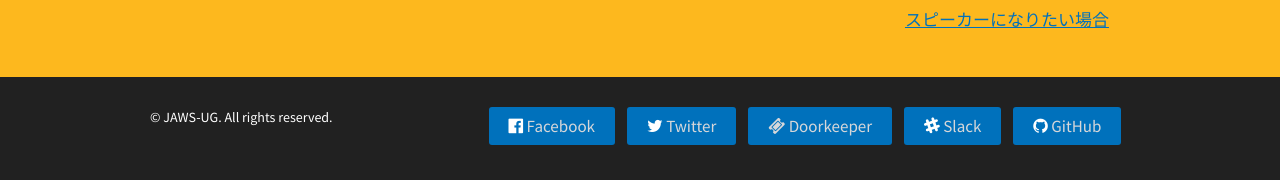
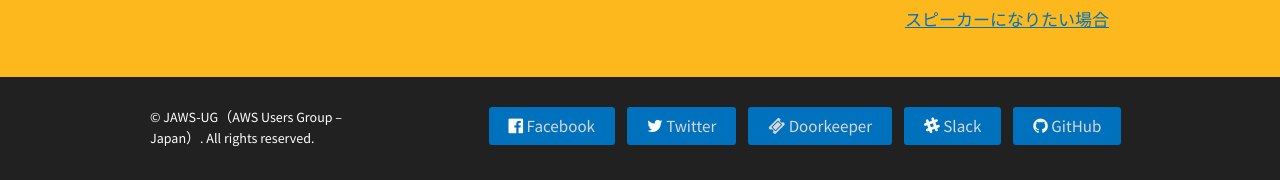
Before and after one commit to jaws-ug/jaws-ug.jp, a Jekyll site: the page built from index.md, in a window 1280 px wide. Shown: the part 1898-2078 px from the top of the page. Built offline with Jekyll 4.4.1, drawn with Linux system fonts in a browser that asks for light colours; nearby versions of some CDN libraries; some of the changed lines change nothing that is shown.

Commit message:
update config.

```diff
--- a/_config.yml
+++ b/_config.yml
@@ -14,20 +14,20 @@
 # You can create any custom variable you would like, and they will be accessible
 # in the templates via {{ site.myvariable }}.
 lang:   ja
-title: JAWS-UG
+title: JAWS-UG（AWS Users Group – Japan）
 email: jawsug@gmail.com
 description: > # this means to ignore newlines until "baseurl:"
-  - AWS User Group - Japanは、Amazon Web Servicesの利用促進や情報交換のためのユーザーグループです。
+  - JAWS-UG（AWS Users Group – Japan）は、AWS (Amazon Web Services) が提供するクラウドコンピューティングを利用する人々の集まり（コミュニティ）です。
 baseurl: "" # the subpath of your site, e.g. /blog
 url: "https://jaws-ug.jp"
 github: jaws-ug
 
 # og tag
-author: jawsug
+author: jawsdays
 twitter:
   username: jawsdays
 facebook:
-  username: jawsdays
+  username: jawsug
 #   app_id: 1234
 #   publisher: 1234
 #   admins: 1234
```
